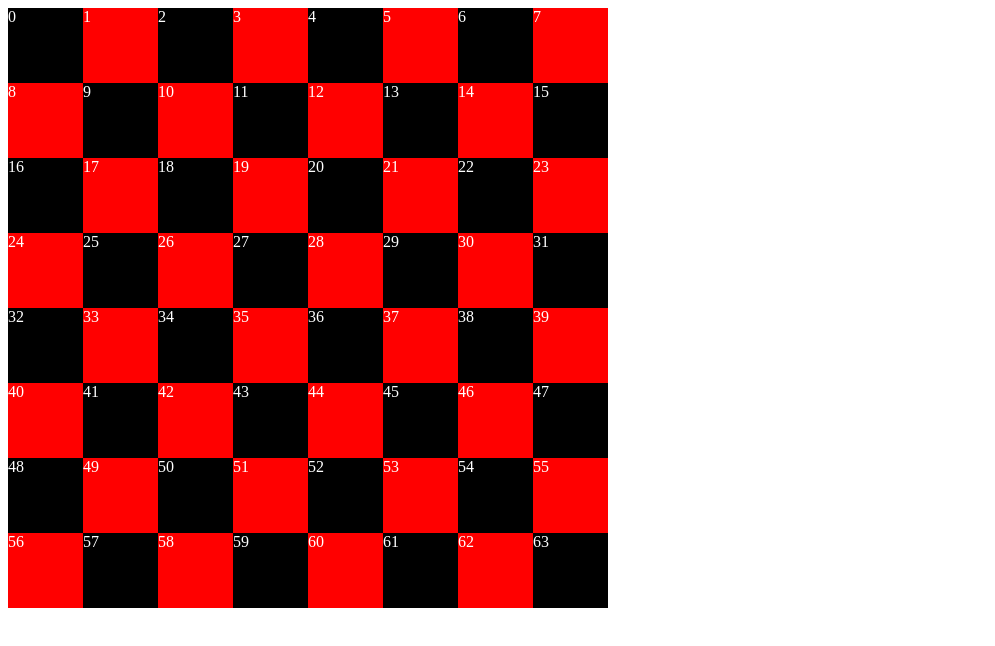
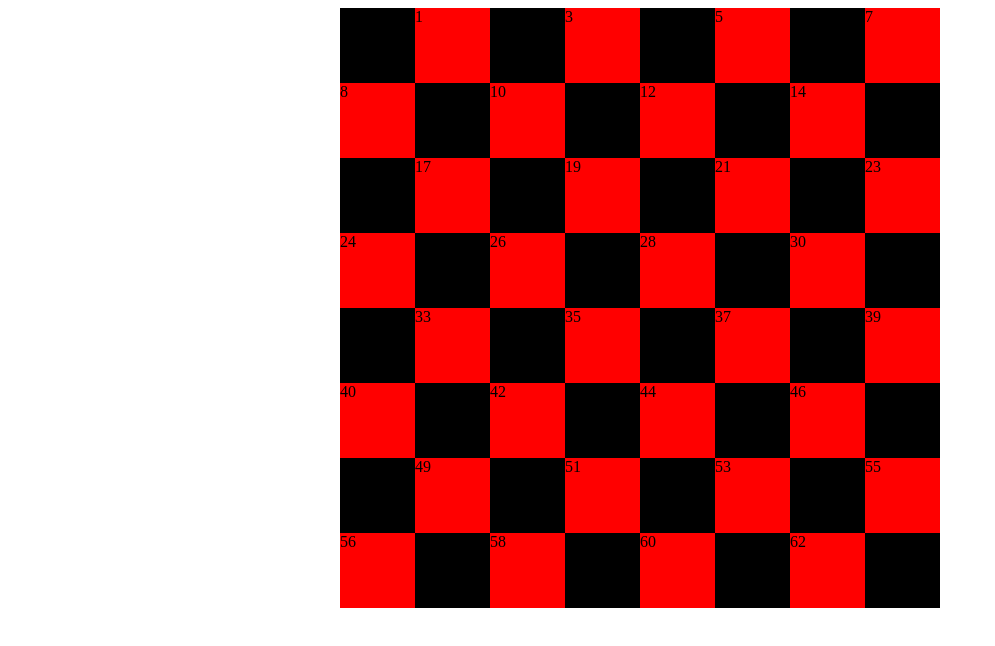
Before and after one commit to DamianDRuiz/checkers, a React (Vite) app: page / in a window 1280 px wide. Shown: the top 646 px of the page, without its empty margins (0-995 px from the left). Built offline with nearby package versions, Linux system fonts and the light colour scheme.

Commit message:
Occupied square and Board alignment styling

```diff
--- a/src/app/components/Board/Board.module.scss
+++ b/src/app/components/Board/Board.module.scss
@@ -7,6 +7,7 @@
 */
 
 .board {
+  margin: 0 auto;
   display: grid;
   grid-template-columns: repeat(8, 1fr);
   width: 600px;
--- a/src/app/components/Square/Square.module.scss
+++ b/src/app/components/Square/Square.module.scss
@@ -7,8 +7,20 @@
 */
 
 .square {
-  height: 100%;
-  color: white;
+  position: relative;
+  &::before {
+    visibility: hidden;
+    content: '';
+    margin: 10px;
+    border: 2px solid white;
+    border-radius: 100%;
+    box-sizing: border-box;
+    position: absolute;
+    top: 0;
+    bottom: 0;
+    left: 0;
+    right: 0;
+  }
 }
 
 .black {
@@ -18,3 +30,22 @@
 .red {
   background-color: red;
 }
+
+.occupiedByBlack,
+.occupiedByRed {
+  &::before {
+    visibility: visible;
+  }
+}
+
+.occupiedByBlack {
+  &::before {
+    background-color: black;
+  }
+}
+
+.occupiedByRed {
+  &::before {
+    background-color: red;
+  }
+}
```
